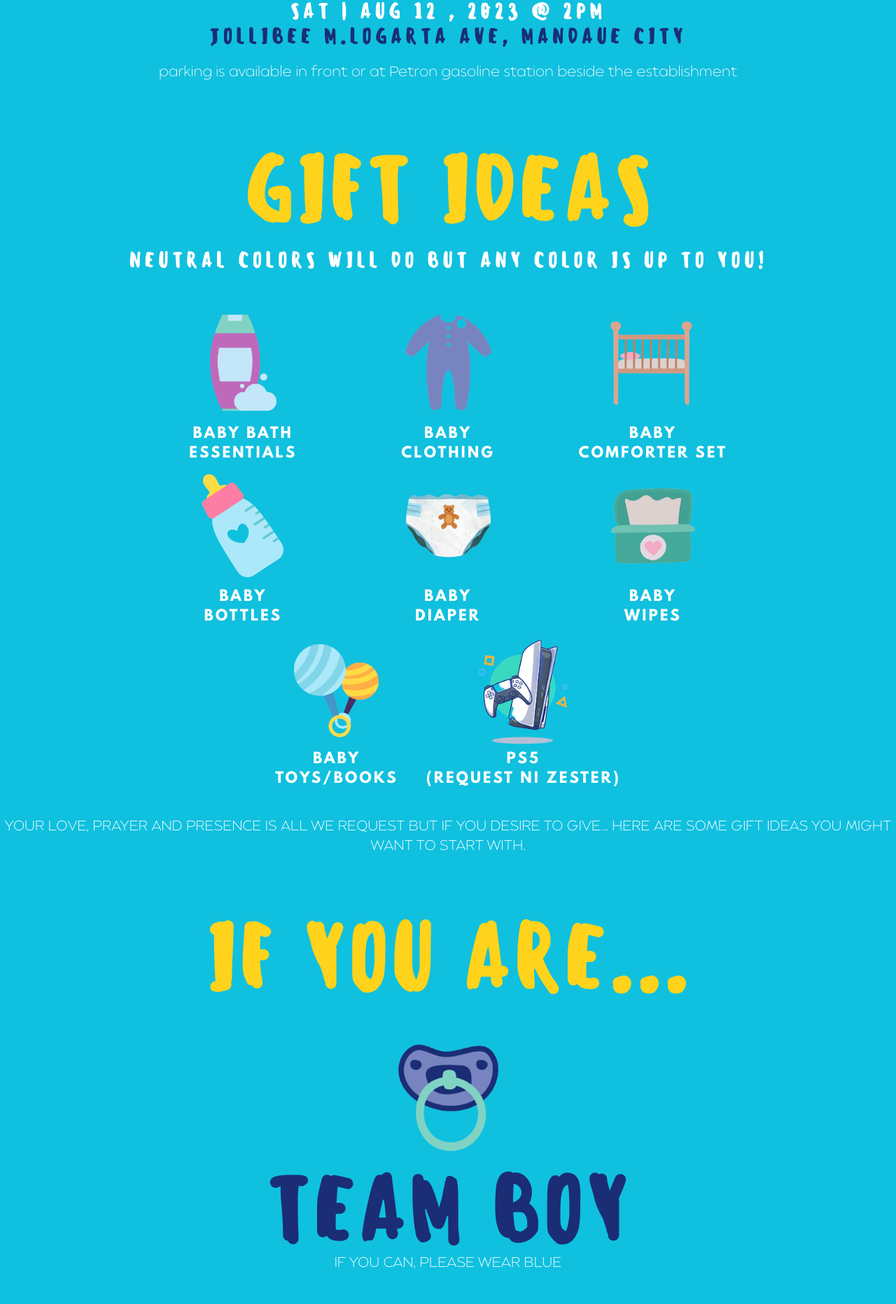
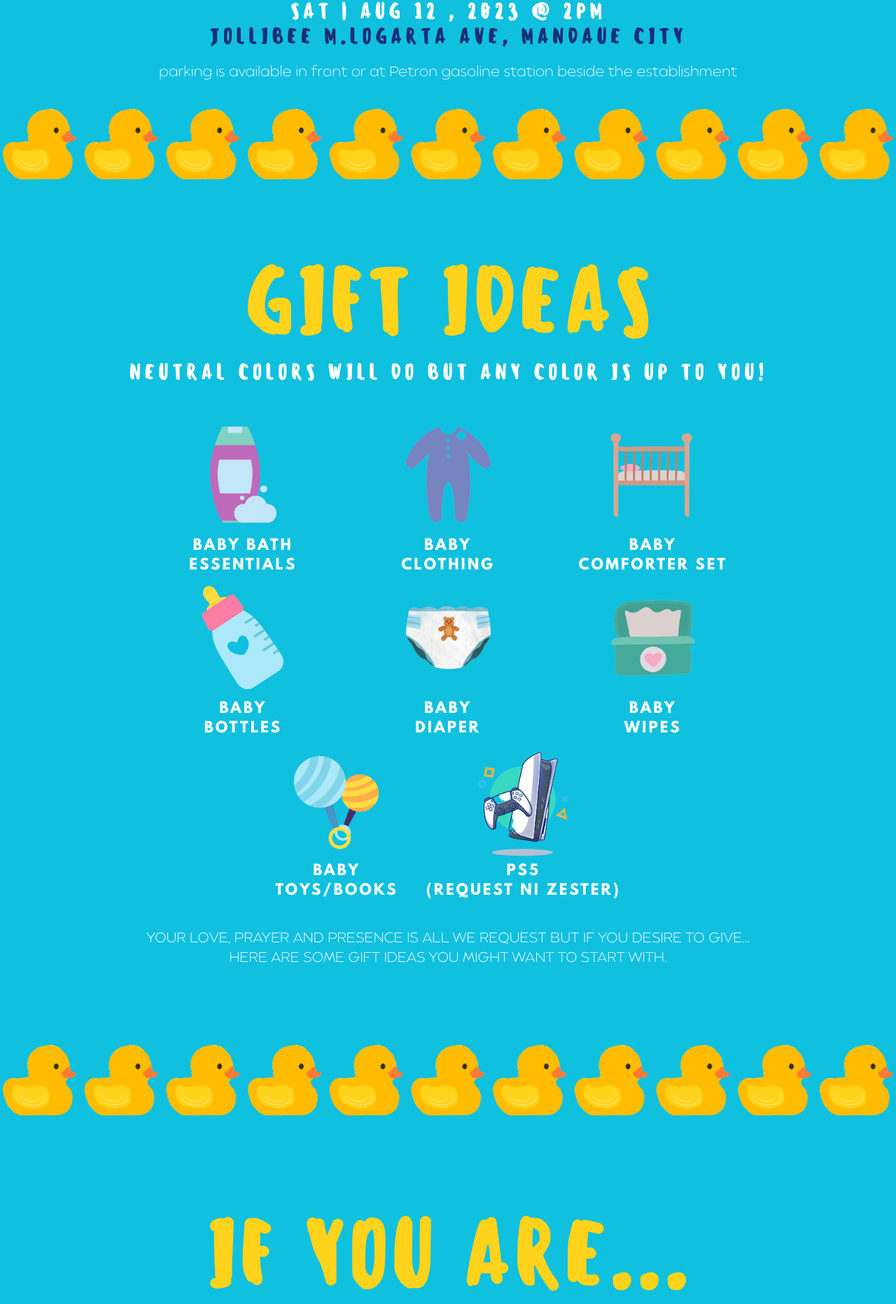
Before and after one commit to zesterquinn/gender-reveal-invitation, a Next.js app: page / in a window 1280 px wide. Shown: the part 674-2538 px from the top of the page at 70% size. Built offline with nearby package versions, Linux system fonts and the light colour scheme.

Commit message:
update metadata export

```diff
--- a/app/page.tsx
+++ b/app/page.tsx
@@ -3,8 +3,8 @@ import Head from 'next/head';
 
 export default function Home() {
   return (
-    <main className="min-h-screen">
-      <section className={'flex justify-center  min-h-screen flex-col'}>
+    <main className="min-h-screen overflow-hidden">
+      <section className={'flex justify-center  min-h-screen flex-col sm:mb-0 mb-16'}>
         <div className={'font-sensei-medium text-9xl text-center self-center text-[#ffd31b] mb-10'}>
           <div>OUR</div>
           <div>LITTLE DUCK</div>
@@ -30,6 +30,8 @@ export default function Home() {
           station beside the establishment
         </div>
       </section>
+      <div className="bg-contain bg-repeat-space bg-center p-20" style={{"backgroundImage": "url(logos/Duck.png)"}}>
+      </div>
       <section className={'flex justify-center  min-h-screen flex-col py-20'}>
         <div className={'font-sensei-medium text-9xl text-center self-center text-[#ffd31b] mb-5'}>
           <div>GIFT IDEAS</div>
@@ -94,9 +96,13 @@ export default function Home() {
           </div>
         </div>
         <div className={'font-spring text-xl text-white text-center self-center min-w-min'}>
-          YOUR LOVE, PRAYER AND PRESENCE IS ALL WE REQUEST BUT IF YOU DESIRE TO GIVE... HERE ARE SOME GIFT IDEAS YOU MIGHT WANT TO START WITH.
+          YOUR LOVE, PRAYER AND PRESENCE IS ALL WE REQUEST BUT IF YOU DESIRE TO GIVE...  <br/> HERE ARE SOME GIFT IDEAS YOU MIGHT WANT TO START WITH.
         </div>
       </section>
+     <div className={'pb-10'}>
+       <div className="bg-contain bg-repeat-space bg-center p-20 mb-16" style={{"backgroundImage": "url(logos/Duck.png)"}}>
+       </div>
+     </div>
       <section className={'flex justify-center  min-h-screen flex-col'}>
         <div className={'font-sensei-medium text-9xl text-center self-center text-[#ffd31b] mb-5'}>
           <div>IF YOU ARE...</div>
```
